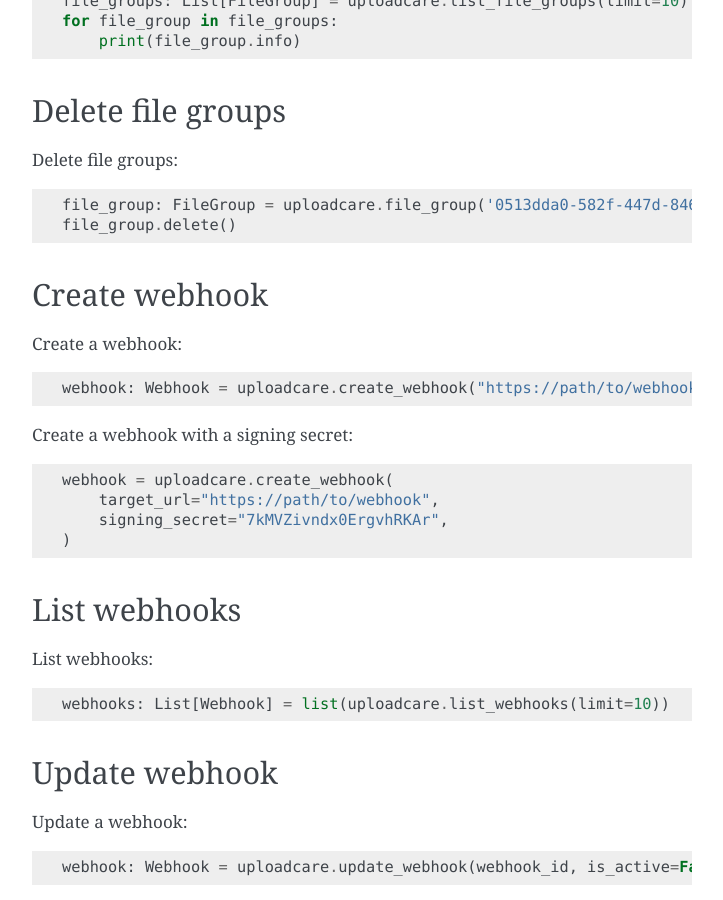
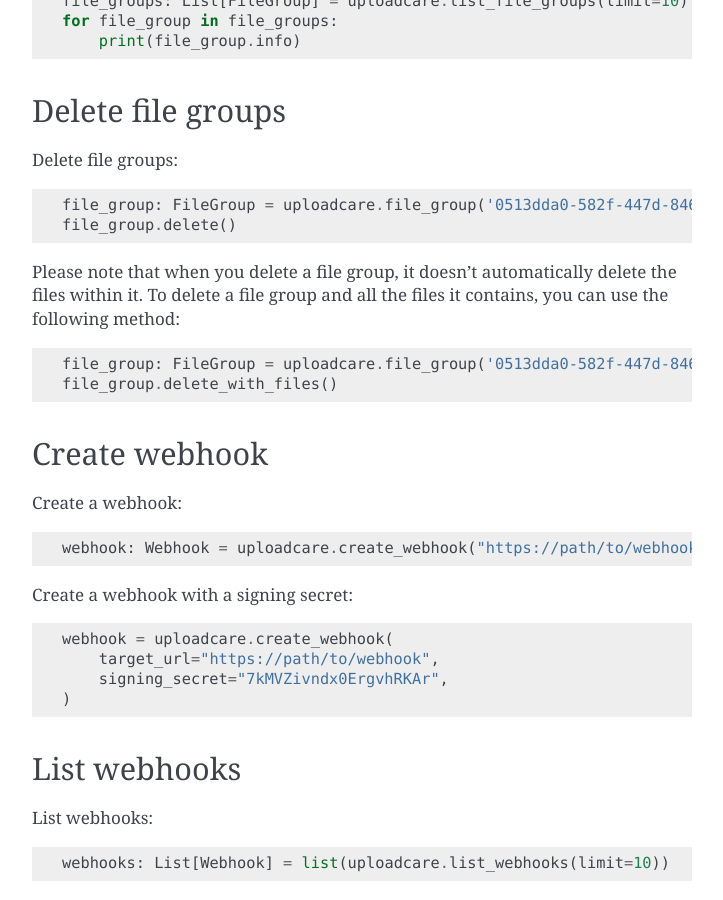
Before and after one commit to uploadcare/pyuploadcare, a Sphinx documentation site: the page built from docs/core_api.rst, in a window 1280 px wide and 900 px high, scrolled down 7134 px. Shown: the whole window, without its empty margins (388-1111 px from the left). Built offline with Sphinx 7.4.7, drawn with Linux system fonts in a browser that asks for light colours.

Commit message:
Docs for delete[_file_group]_with_files #198

```diff
--- a/docs/core_api.rst
+++ b/docs/core_api.rst
@@ -329,6 +329,11 @@
     file_group: FileGroup = uploadcare.file_group('0513dda0-582f-447d-846f-096e5df9e2bb~2')
     file_group.delete()
 
+Please note that when you delete a file group, it doesn't automatically delete the files within it.
+To delete a file group and all the files it contains, you can use the following method::
+
+    file_group: FileGroup = uploadcare.file_group('0513dda0-582f-447d-846f-096e5df9e2bb~2')
+    file_group.delete_with_files()
 
 Create webhook
 --------------
```
Also changed, not shown: HISTORY.md (+5 -1 lines).
